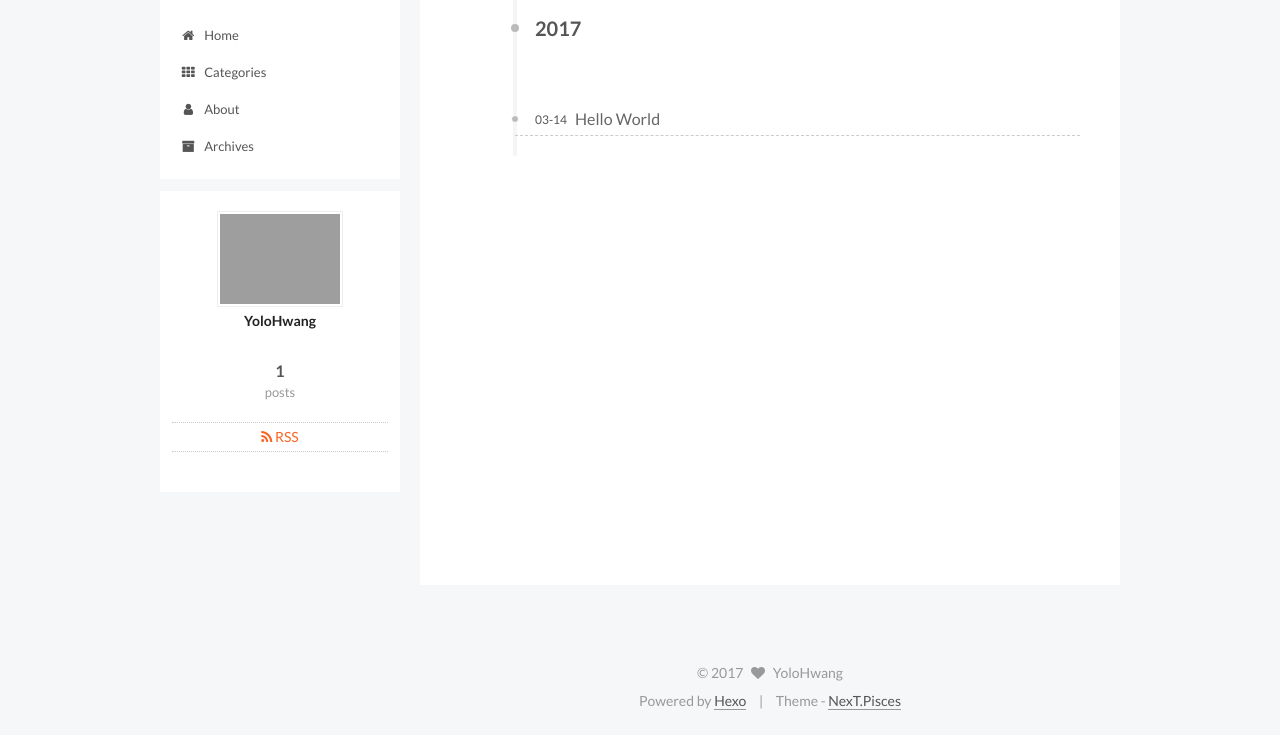
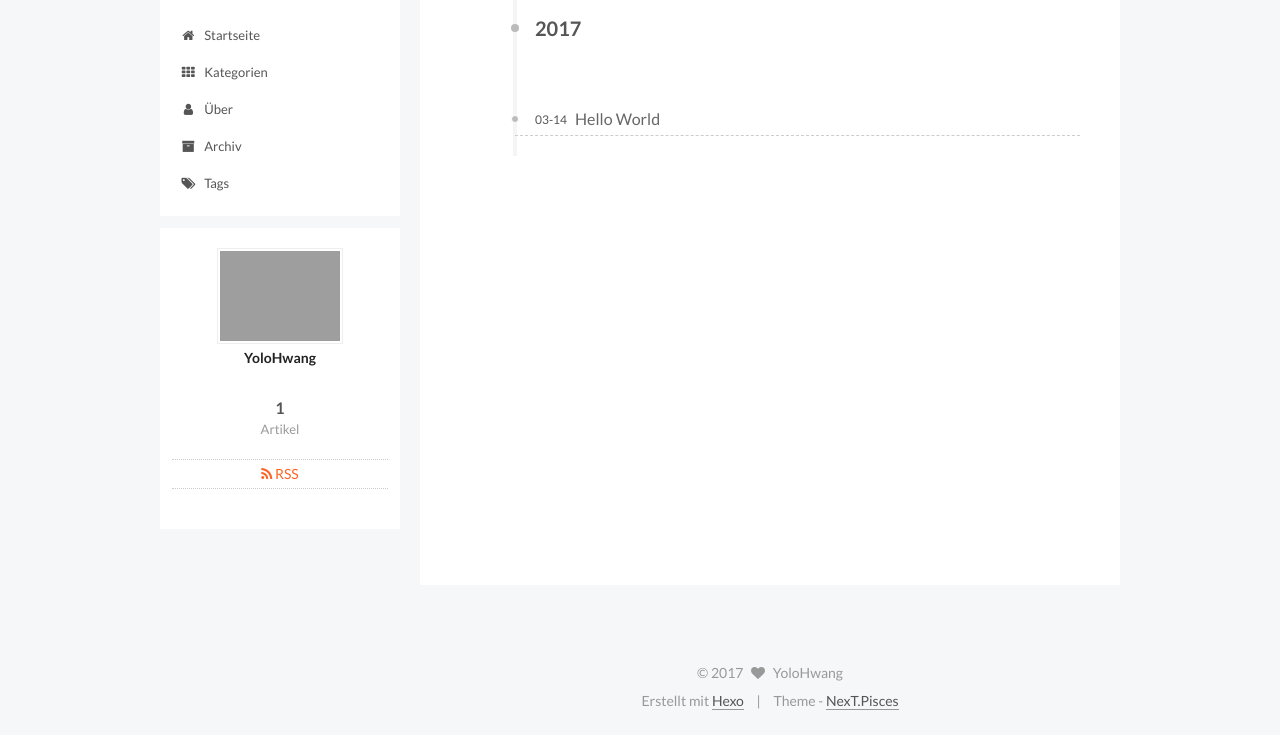
Before and after one commit to yolohwang/yolohwang.github.io, a plain HTML site: page archives/index.html in a window 1280 px wide. Shown: the part 118-853 px from the top of the page. Drawn offline with Linux system fonts and the light colour scheme; grey boxes are pictures that could not be loaded.

Commit message:
Site updated: 2017-03-14 16:23:10

```diff
--- a/archives/index.html
+++ b/archives/index.html
@@ -128,7 +128,7 @@
 
 
 
-  <title> Archive | Yolo </title>
+  <title> Archiv | Yolo </title>
 </head>
 
 <body itemscope itemtype="http://schema.org/WebPage" lang="">
@@ -194,7 +194,7 @@
 
               <i class="menu-item-icon fa fa-fw fa-home"></i> <br />
 
-            Home
+            Startseite
           </a>
         </li>
 
@@ -204,7 +204,7 @@
 
               <i class="menu-item-icon fa fa-fw fa-th"></i> <br />
 
-            Categories
+            Kategorien
           </a>
         </li>
 
@@ -214,7 +214,7 @@
 
               <i class="menu-item-icon fa fa-fw fa-user"></i> <br />
 
-            About
+            Über
           </a>
         </li>
 
@@ -224,7 +224,17 @@
 
               <i class="menu-item-icon fa fa-fw fa-archive"></i> <br />
 
-            Archives
+            Archiv
+          </a>
+        </li>
+
+
+        <li class="menu-item menu-item-tags">
+          <a href="/标签" rel="section">
+
+              <i class="menu-item-icon fa fa-fw fa-tags"></i> <br />
+
+            Tags
           </a>
         </li>
 
@@ -256,7 +266,7 @@
 
 
 
-      Um..! 1 post. Keep on posting.
+      Öhm..! Ein Artikel. Bleib dran.
     </span>
 
 
@@ -350,7 +360,7 @@
             <div class="site-state-item site-state-posts">
               <a href="/归档">
                 <span class="site-state-item-count">1</span>
-                <span class="site-state-item-name">posts</span>
+                <span class="site-state-item-name">Artikel</span>
               </a>
             </div>
 
@@ -411,7 +421,7 @@
 
 
 <div class="powered-by">
-  Powered by <a class="theme-link" href="https://hexo.io">Hexo</a>
+  Erstellt mit  <a class="theme-link" href="https://hexo.io">Hexo</a>
 </div>
 
 <div class="theme-info">
--- a/css/main.css
+++ b/css/main.css
@@ -1685,7 +1685,7 @@ pre .javascript .function {
   width: 4px;
   height: 4px;
   border-radius: 50%;
-  background: #a69d71;
+  background: #d2ff0f;
 }
 .links-of-blogroll {
   font-size: 13px;
```
Also changed, not shown: 2017/03/14/hello-world/index.html (+19 -9 lines), archives/2017/03/index.html (+18 -8 lines), archives/2017/index.html (+18 -8 lines), index.html (+17 -7 lines).
